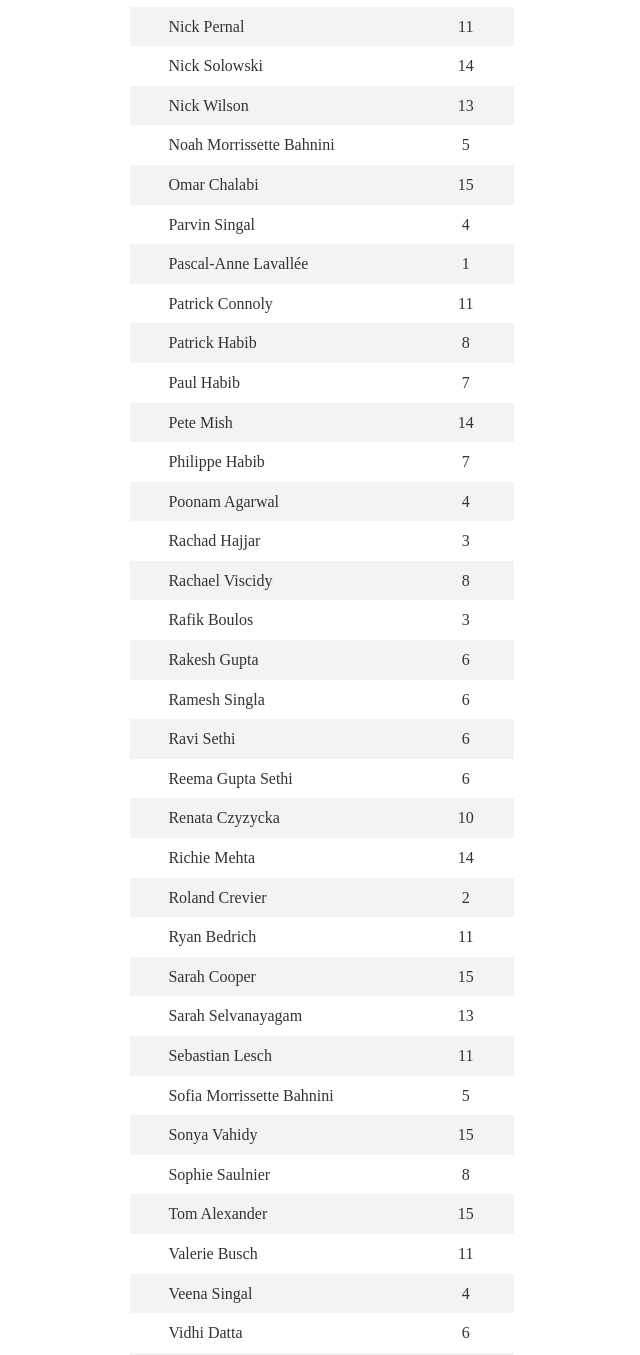
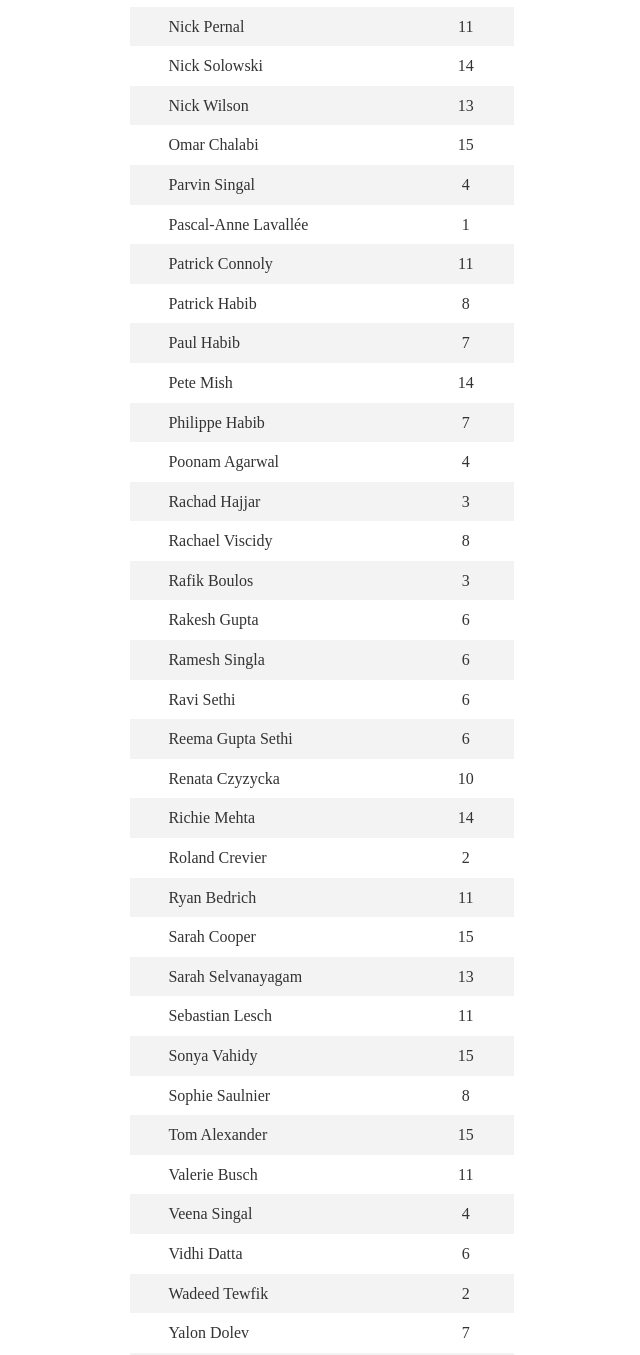
Before and after one commit to arvinsingla/singlahabib-dist, a plain HTML site: page table.html in a window 1280 px wide. Shown: the part 4260-5615 px from the top of the page, without its empty margins (318-958 px from the left). Drawn offline with Linux system fonts and the light colour scheme.

Commit message:
Removed people unable to come.

```diff
--- a/table.html
+++ b/table.html
@@ -573,11 +573,6 @@
             </tr>
 
             <tr>
-              <td class="table-name">Noah Morrissette Bahnini</td>
-              <td class="table-number">5</td>
-            </tr>
-
-            <tr>
               <td class="table-name">Omar Chalabi</td>
               <td class="table-number">15</td>
             </tr>
@@ -693,11 +688,6 @@
             </tr>
 
             <tr>
-              <td class="table-name">Sofia Morrissette Bahnini</td>
-              <td class="table-number">5</td>
-            </tr>
-
-            <tr>
               <td class="table-name">Sonya Vahidy</td>
               <td class="table-number">15</td>
             </tr>
```
